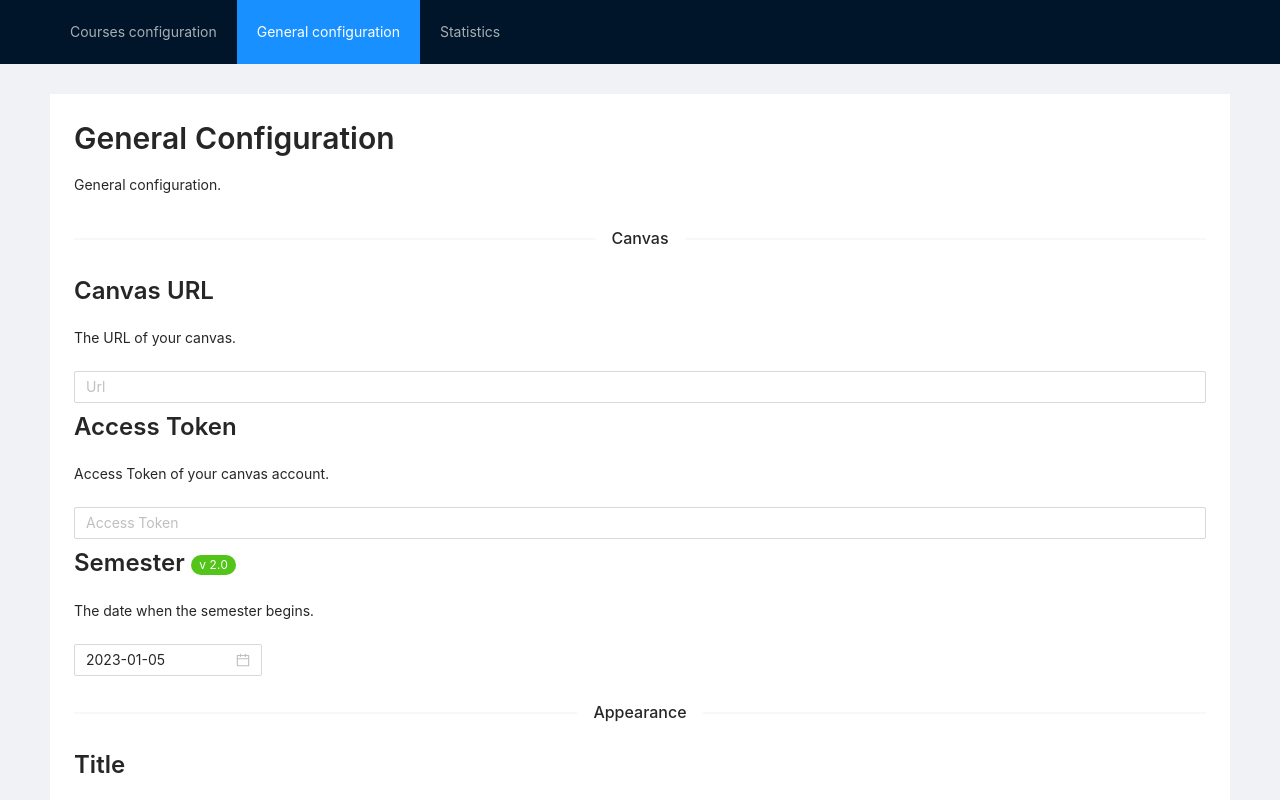
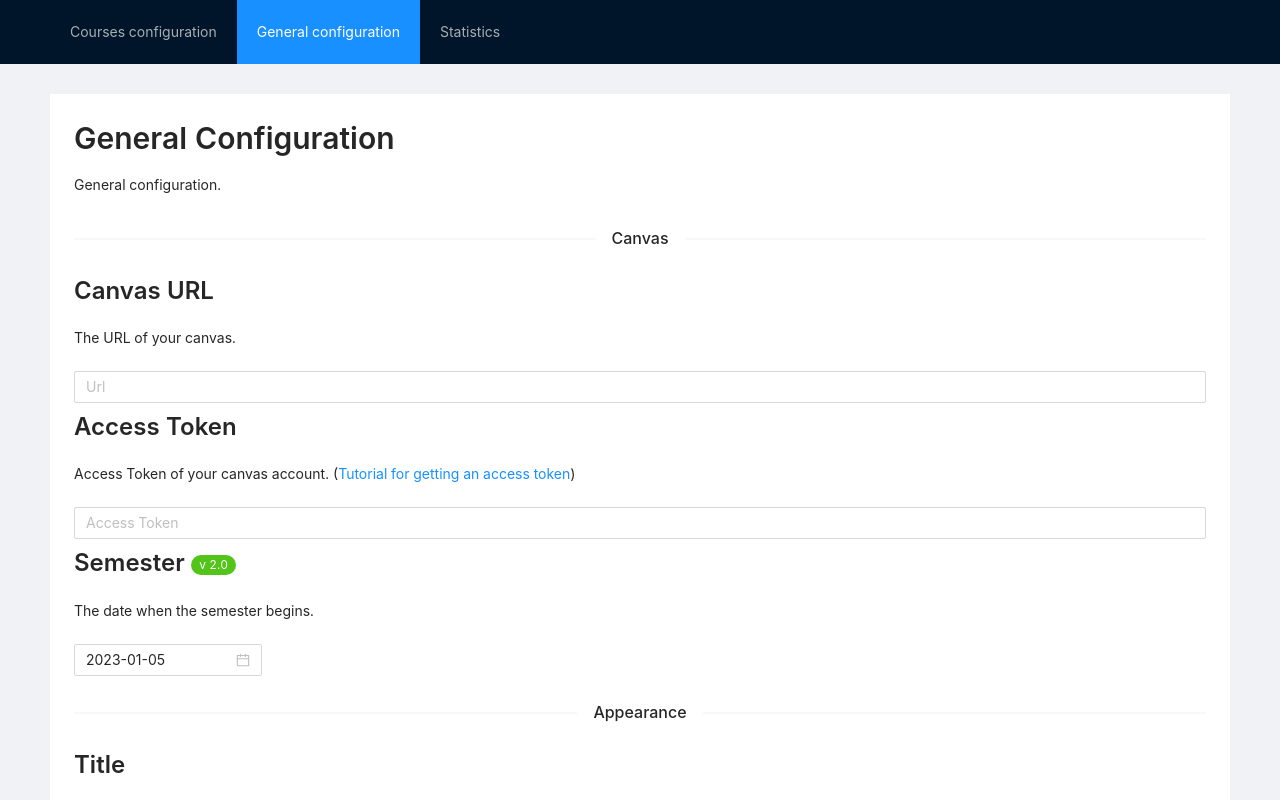
Before and after one commit to linsyking/CanvasHelper2-conf, a Vue app: page /#/settings/general in a window 1280 px wide. Shown: the top 800 px of the page. Built offline with nearby package versions, Linux system fonts and the light colour scheme; no server answers.

Commit message:
fix: - add tutorial link

```diff
--- a/src/components/Config.vue
+++ b/src/components/Config.vue
@@ -11,7 +11,7 @@
       <p>The URL of your canvas.</p>
       <a-input v-model:value="url" placeholder="Url" />
       <a-typography-title :level="3">Access Token</a-typography-title>
-      <p>Access Token of your canvas account.</p>
+      <p>Access Token of your canvas account. (<a href="https://community.canvaslms.com/t5/Admin-Guide/How-do-I-manage-API-access-tokens-as-an-admin/ta-p/89" target="_blank">Tutorial for getting an access token</a>)</p>
       <a-input v-model:value="token" placeholder="Access Token" />
       <a-typography-title :level="3">Semester <a-badge count="v 2.0" :number-style="{ backgroundColor: '#52c41a' }" />
       </a-typography-title>
```
